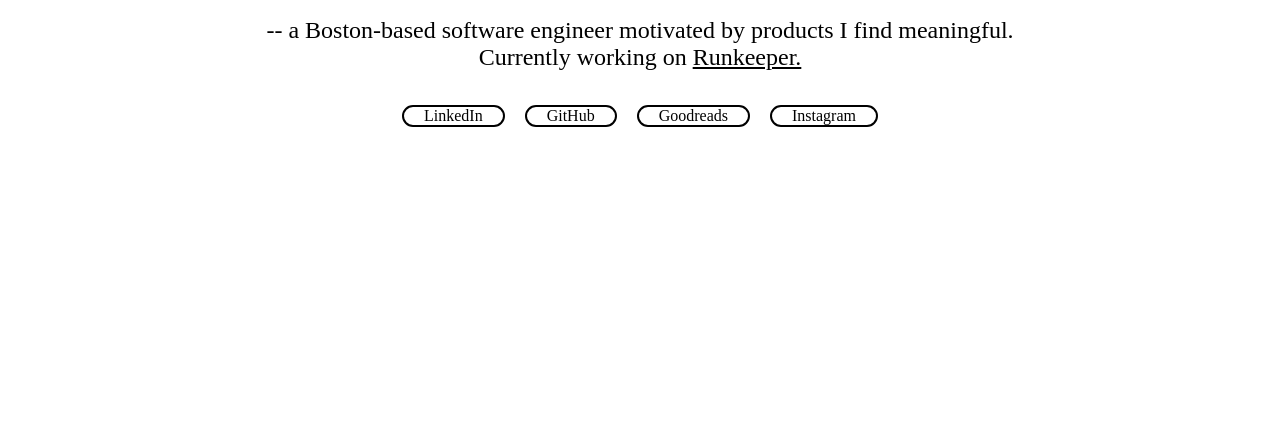
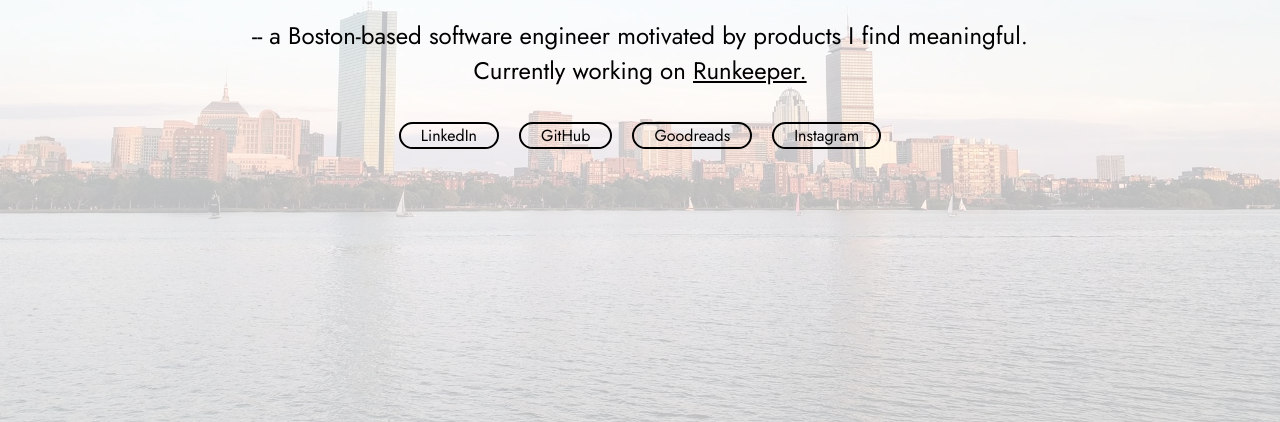
Before and after one commit to mboseke/personal-portfolio, a plain HTML site: page index.html in a window 1280 px wide. Shown: the part 378-800 px from the top of the page. Drawn offline with Linux system fonts and the light colour scheme; the site is published under a folder, as on GitHub Pages, so addresses that start at the root find nothing.

Commit message:
fixing image and font paths

```diff
--- a/styles.css
+++ b/styles.css
@@ -1,6 +1,6 @@
 @font-face {
     font-family: 'Jost';
-    src: url(/font/Jost-VariableFont_ital\,wght.ttf);
+    src: url("./font/Jost-VariableFont_ital\,wght.ttf");
 }
 
 h2 {
@@ -8,7 +8,7 @@ h2 {
 }
 
 body {
-    font-family: 'Jost';
+    font-family: 'Jost', Arial, Helvetica, sans-serif;
     margin: 0;
 }
 
@@ -27,7 +27,7 @@ a {
 
 .content::before {
     content: "";
-    background-image: url(/images/boston.jpg);
+    background-image: url("./images/boston.jpg");
     background-size: cover;
     position: absolute;
     top: 0px;
```
